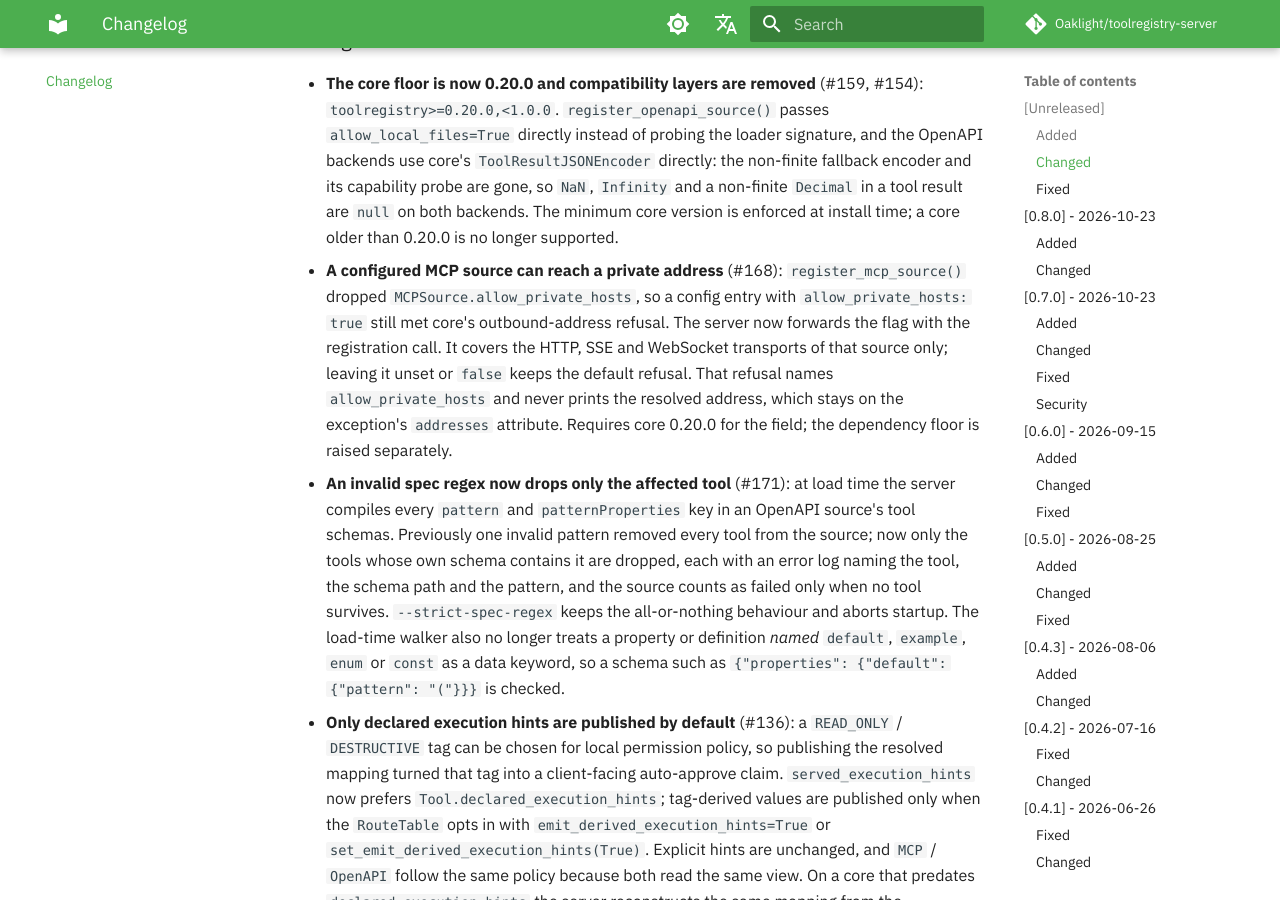
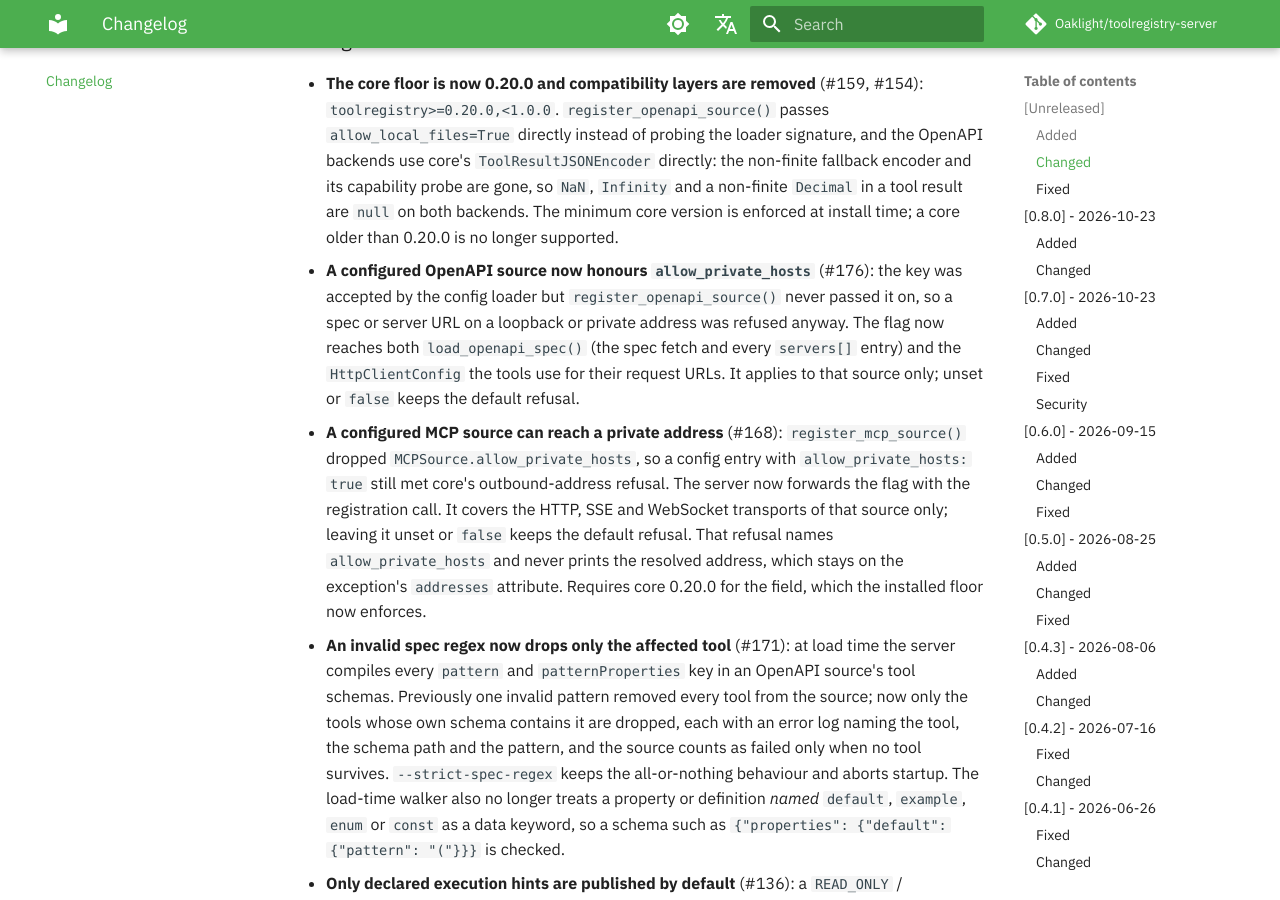
Before and after one commit to Oaklight/toolregistry-server, an MkDocs documentation site: the page built from docs/changelog.md, in a window 1280 px wide and 900 px high, scrolled down 984 px. Built offline with MkDocs 1.6.1 and Material for MkDocs 9.7.7, drawn with Linux system fonts in a browser that asks for light colours; some web fonts are replaced; comment, search, counter and statistics services are not loaded.

Commit message:
docs(changelog): record the OpenAPI private-host forwarding (#176)

```diff
--- a/docs/changelog.md
+++ b/docs/changelog.md
@@ -14,7 +14,8 @@ The format is based on [Keep a Changelog](https://keepachangelog.com/en/1.1.0/),
 ### Changed
 
 - **The core floor is now 0.20.0 and compatibility layers are removed** (#159, #154): `toolregistry>=0.20.0,<1.0.0`. `register_openapi_source()` passes `allow_local_files=True` directly instead of probing the loader signature, and the OpenAPI backends use core's `ToolResultJSONEncoder` directly: the non-finite fallback encoder and its capability probe are gone, so `NaN`, `Infinity` and a non-finite `Decimal` in a tool result are `null` on both backends. The minimum core version is enforced at install time; a core older than 0.20.0 is no longer supported.
-- **A configured MCP source can reach a private address** (#168): `register_mcp_source()` dropped `MCPSource.allow_private_hosts`, so a config entry with `allow_private_hosts: true` still met core's outbound-address refusal. The server now forwards the flag with the registration call. It covers the HTTP, SSE and WebSocket transports of that source only; leaving it unset or `false` keeps the default refusal. That refusal names `allow_private_hosts` and never prints the resolved address, which stays on the exception's `addresses` attribute. Requires core 0.20.0 for the field; the dependency floor is raised separately.
+- **A configured OpenAPI source now honours `allow_private_hosts`** (#176): the key was accepted by the config loader but `register_openapi_source()` never passed it on, so a spec or server URL on a loopback or private address was refused anyway. The flag now reaches both `load_openapi_spec()` (the spec fetch and every `servers[]` entry) and the `HttpClientConfig` the tools use for their request URLs. It applies to that source only; unset or `false` keeps the default refusal.
+- **A configured MCP source can reach a private address** (#168): `register_mcp_source()` dropped `MCPSource.allow_private_hosts`, so a config entry with `allow_private_hosts: true` still met core's outbound-address refusal. The server now forwards the flag with the registration call. It covers the HTTP, SSE and WebSocket transports of that source only; leaving it unset or `false` keeps the default refusal. That refusal names `allow_private_hosts` and never prints the resolved address, which stays on the exception's `addresses` attribute. Requires core 0.20.0 for the field, which the installed floor now enforces.
 - **An invalid spec regex now drops only the affected tool** (#171): at load time the server compiles every `pattern` and `patternProperties` key in an OpenAPI source's tool schemas. Previously one invalid pattern removed every tool from the source; now only the tools whose own schema contains it are dropped, each with an error log naming the tool, the schema path and the pattern, and the source counts as failed only when no tool survives. `--strict-spec-regex` keeps the all-or-nothing behaviour and aborts startup. The load-time walker also no longer treats a property or definition *named* `default`, `example`, `enum` or `const` as a data keyword, so a schema such as `{"properties": {"default": {"pattern": "("}}}` is checked.
 - **Only declared execution hints are published by default** (#136): a `READ_ONLY` / `DESTRUCTIVE` tag can be chosen for local permission policy, so publishing the resolved mapping turned that tag into a client-facing auto-approve claim. `served_execution_hints` now prefers `Tool.declared_execution_hints`; tag-derived values are published only when the `RouteTable` opts in with `emit_derived_execution_hints=True` or `set_emit_derived_execution_hints(True)`. Explicit hints are unchanged, and `MCP` / `OpenAPI` follow the same policy because both read the same view. On a core that predates `declared_execution_hints` the server reconstructs the same mapping from the `ToolMetadata` hint fields, which exist on the 0.19.x floor, so the default is safe without waiting for a core release; a core older than those fields publishes no claim.
 - **Parameter overrides that tighten the tool's model are rejected** (core #384): `override_parameters` now refuses an override that adds `required`, tightens `minimum`/`maximum`/`minLength`/`maxLength`, changes `pattern`, narrows or changes `enum`, or narrows or changes a property's type on a model-backed tool, because the tool's validation model would not enforce the stricter contract. A looser override is saved with a `UserWarning`. Existing stricter overrides must be relaxed or moved to a proxy tool; proxy tools validate against the served schema and are unaffected. The rejection is raised by the programmatic `override_parameters` call. `toolregistry-server` itself applies no route parameter overrides from configuration, so upgrading cannot fail startup on its own; a downstream loader that does apply them should catch `ValueError`, log the tool name and reason, and skip that override so the service still starts.
```
